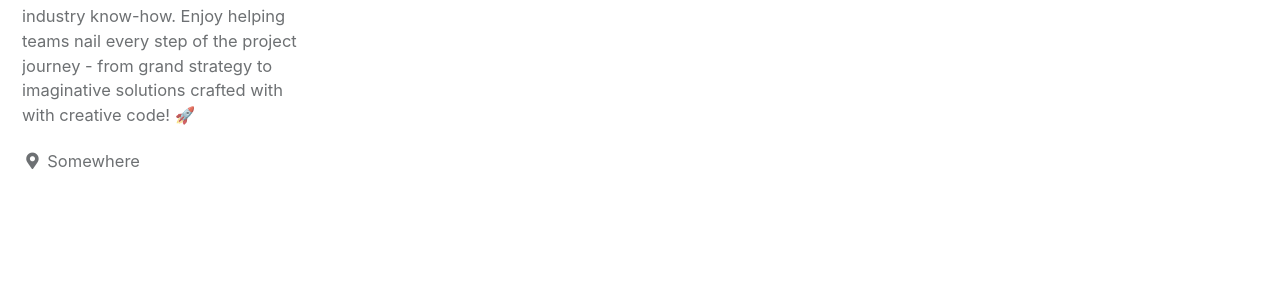
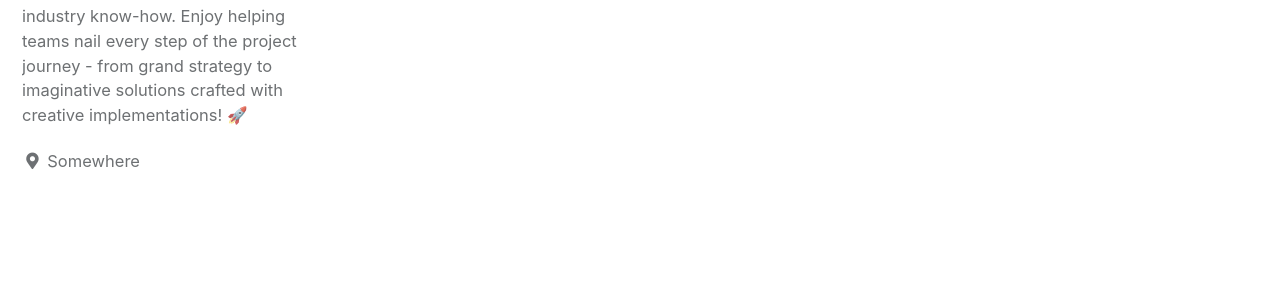
Before and after one commit to almirbanjanovic/roadtocloud.github.io, a Jekyll site: the page built from index.html, in a window 1280 px wide. Shown: the part 344-640 px from the top of the page. Built offline with Jekyll 4.4.1, drawn with Linux system fonts in a browser that asks for light colours; cached includes are drawn as plain includes; the list of posts is cut into pages by our own code; comment, search, counter and statistics services are not loaded; some of the changed text lies outside the part shown.

Commit message:
Update _config.yml

```diff
--- a/_config.yml
+++ b/_config.yml
@@ -107,7 +107,7 @@ analytics:
 author:
   name             : "Almir Banjanovic"
   avatar           : "/assets/images/bio-head.jpg" # path of avatar image, e.g. "/assets/images/bio-photo.jpg"
-  bio              : "Enthusiastic, inquisitive, and cloud-savvy expert boasting over a decade and a half of hands-on industry know-how. Enjoy helping teams nail every step of the project journey - from grand strategy to imaginative solutions crafted with with creative code! 🚀"
+  bio              : "Enthusiastic, inquisitive, and cloud-savvy expert boasting over a decade and a half of hands-on industry know-how. Enjoy helping teams nail every step of the project journey - from grand strategy to imaginative solutions crafted with creative implementations! 🚀"
   location         : "Somewhere"
   email            :
   links:
```
